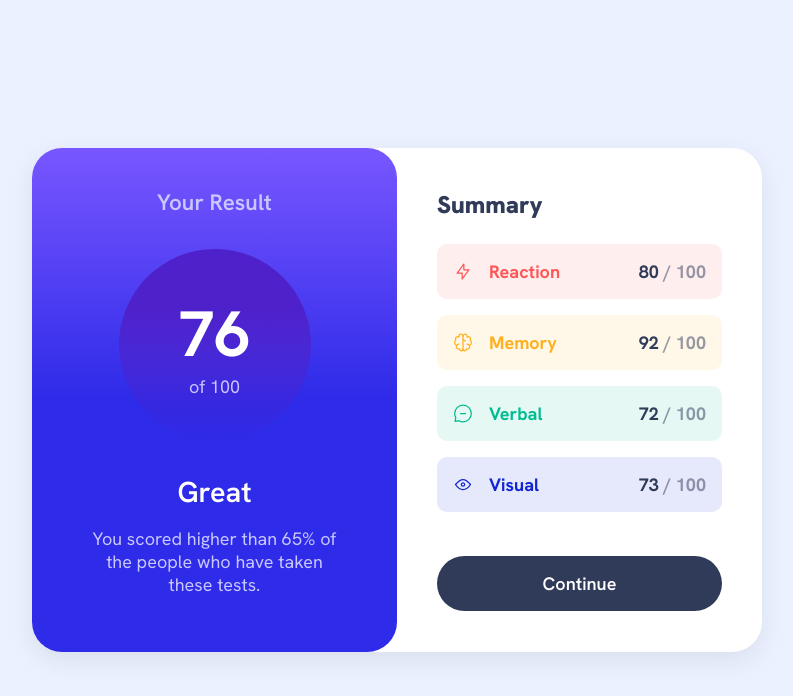
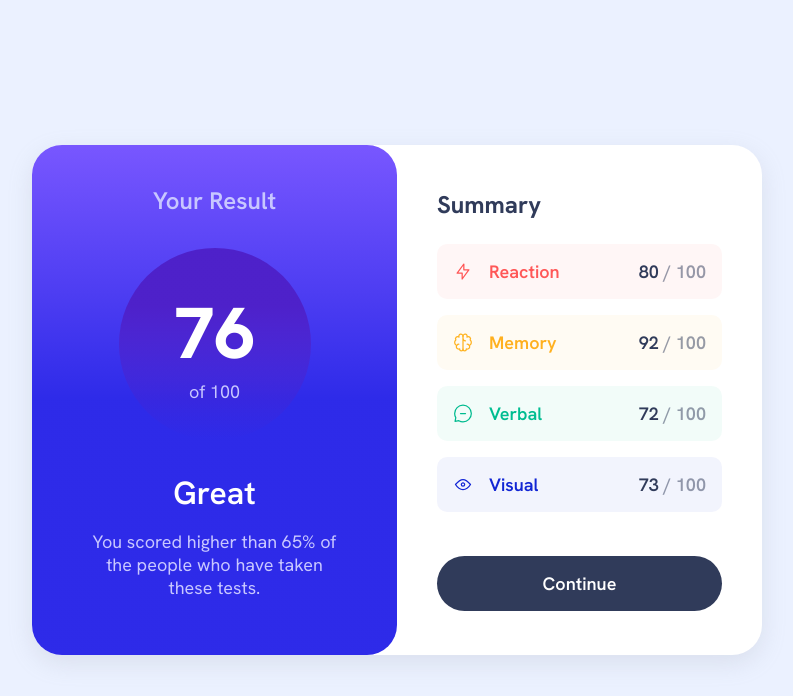
Before and after one commit to mobina-dev-2001/Results-summary-component, a plain HTML site: page index.html in a window 1280 px wide. Shown: the whole page, without its empty margins (243-1036 px from the left). Drawn offline with Linux system fonts and the light colour scheme.

Commit message:
Update style.css

```diff
--- a/style.css
+++ b/style.css
@@ -62,7 +62,7 @@ body {
 }
 
 .result-section p:first-child {
-    font-size: 1.4rem;
+    font-size: 1.5rem;
     font-weight: 600;
 }
 
@@ -79,7 +79,8 @@ body {
 
 .score-circle h1 {
     color: var(--White);
-    font-size: 4rem;
+    font-size: 4.5rem;
+    font-weight: 800;
 }
 
 .score-description {
@@ -88,7 +89,7 @@ body {
 
 .score-description h2 {
     color: var(--White);
-    font-size: 1.8rem;
+    font-size: 2rem;
     font-weight: 600;
 }
 
@@ -107,7 +108,7 @@ body {
 .summary-section h3 {
     color: var(--Dark-gray-blue);
     font-size: 1.5rem;
-    font-weight: 900;
+    font-weight: 700;
 }
 
 .summary-item {
@@ -117,7 +118,7 @@ body {
     margin: 1rem 0;
     padding: 1rem;
     border-radius: 10px;
-    font-weight: 700;
+    font-weight: 600;
 }
 
 .summary-info {
@@ -126,22 +127,22 @@ body {
 }
 
 .reaction {
-    background-color: hsla(0, 100%, 67%, 10%);
+    background-color: hsla(0, 100%, 67%, 5%);
     color: var(--Light-red);
 }
 
 .memory {
-    background-color: hsla(39, 100%, 56%, 10%);
+    background-color: hsla(39, 100%, 56%, 5%);
     color: var(--Orangey-yellow);
 }
 
 .verbal {
-    background-color: hsla(166, 100%, 37%, 10%);
+    background-color: hsla(166, 100%, 37%, 5%);
     color: var(--Green-teal);
 }
 
 .visual {
-    background-color: hsla(234, 85%, 45%, 10%);
+    background-color: hsla(234, 85%, 45%, 5%);
     color: var(--Cobalt-blue);
 }
 
```
